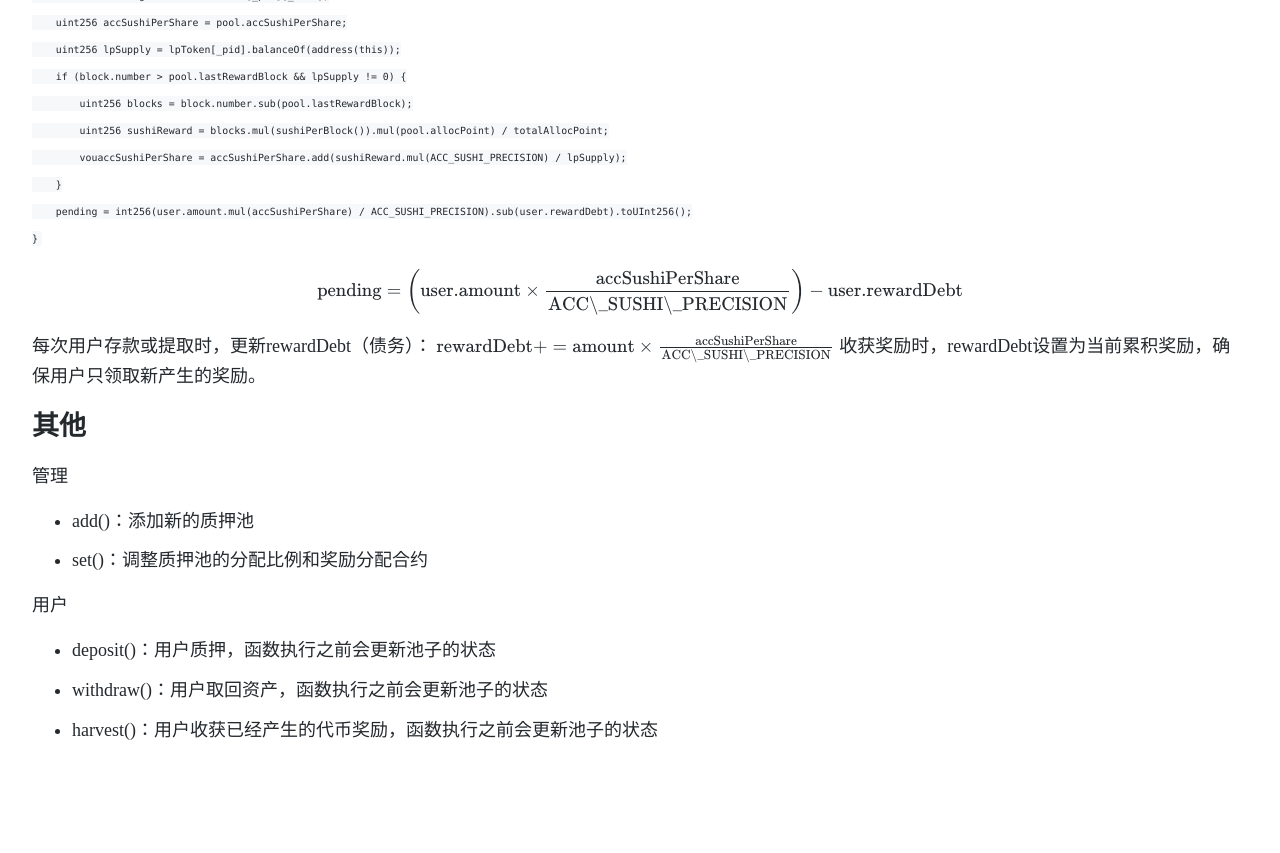
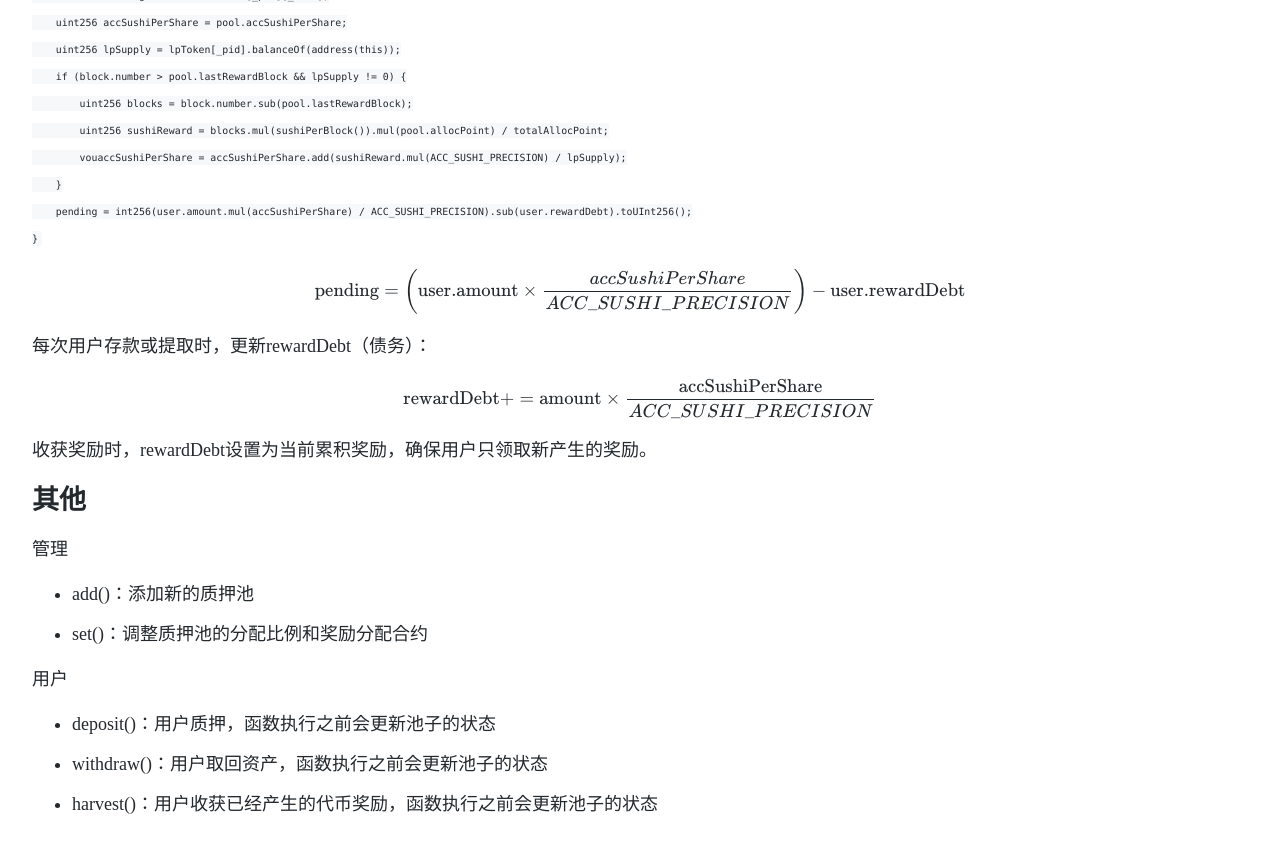
Before and after one commit to chen4903/chen4903.github.io, a Jekyll site: the page built from _posts/2025-03-13-sushiswap-masterchef.md, in a window 1280 px wide and 900 px high, scrolled down 2715 px. Shown: the top 853 px of the window. Built offline with Jekyll 4.4.1, drawn with Linux system fonts in a browser that asks for light colours; before the commit the page ends 3541 px from its top, so only the background shows below that.

Commit message:
update sushiswap masterchef

````diff
--- a/_posts/2025-03-13-sushiswap-masterchef.md
+++ b/_posts/2025-03-13-sushiswap-masterchef.md
@@ -123,13 +123,15 @@ function pendingSushi(uint256 _pid, address _user) external view returns (uint25
 ```
 
 $$
-\text{pending} = \left( \text{user.amount} \times \frac{\text{accSushiPerShare}}{\text{ACC\_SUSHI\_PRECISION}} \right) - \text{user.rewardDebt}
+\text{pending} = \left( \text{user.amount} \times \frac{accSushiPerShare}{ACC\_SUSHI\_PRECISION} \right) - \text{user.rewardDebt}
 $$
 
 每次用户存款或提取时，更新rewardDebt（债务）：
+
 $$
-\text{rewardDebt} += \text{amount} \times \frac{\text{accSushiPerShare}}{\text{ACC\_SUSHI\_PRECISION}}
+\text{rewardDebt} += \text{amount} \times \frac{\text{accSushiPerShare}}{ACC\_SUSHI\_PRECISION}
 $$
+
 收获奖励时，rewardDebt设置为当前累积奖励，确保用户只领取新产生的奖励。
 
 ## 其他
````
